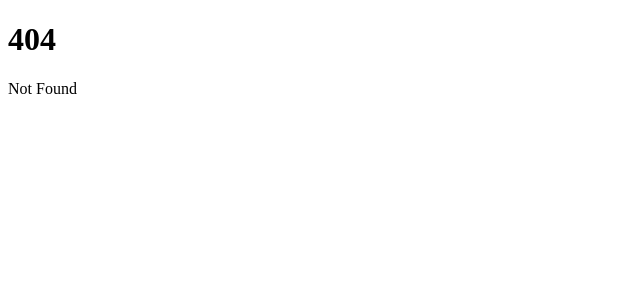
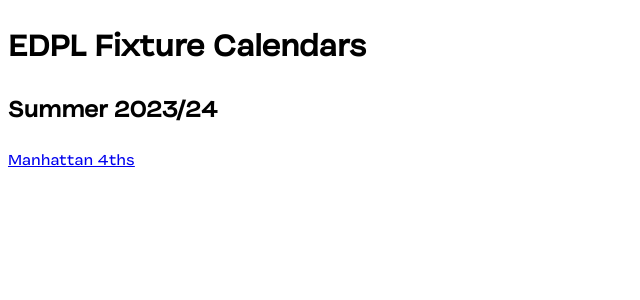
Before and after one commit to jgardn3r/jgardn3r.github.io, a SvelteKit app: page /edpl in a window 1280 px wide. Before the commit this address had no page. Shown: the top 300 px of the page, without its empty margins (0-640 px from the left). Built offline with nearby package versions, Linux system fonts and the light colour scheme.

Commit message:
Add EDPL ics calendars page and calendar

```diff
--- /dev/null
+++ b/src/routes/edpl/+page.svelte
@@ -0,0 +1,17 @@
+<h1>EDPL Fixture Calendars</h1>
+<h2>Summer 2023/24</h2>
+<a href="/assets/edpl/3-3-2023.ics" download>Manhattan 4ths</a>
+
+<style lang="css">
+    @font-face {
+        font-family: VulfSans;
+        src:
+            URL('/assets/fonts/Vulf_Sans-Regular.woff') format('woff'),
+            /* Chrome 6+, Firefox 3.6+, IE 9+, Safari 5.1+ */
+                URL('/assets/fonts/Vulf_Sans-Regular.ttf') format('truetype');
+        /* Chrome 4+, Firefox 3.5, Opera 10+, Safari 3—5 */
+    }
+    * {
+        font-family: VulfSans;
+    }
+</style>
```
Also changed, not shown: 1 other file (tests, documents, lock files or other folders).
